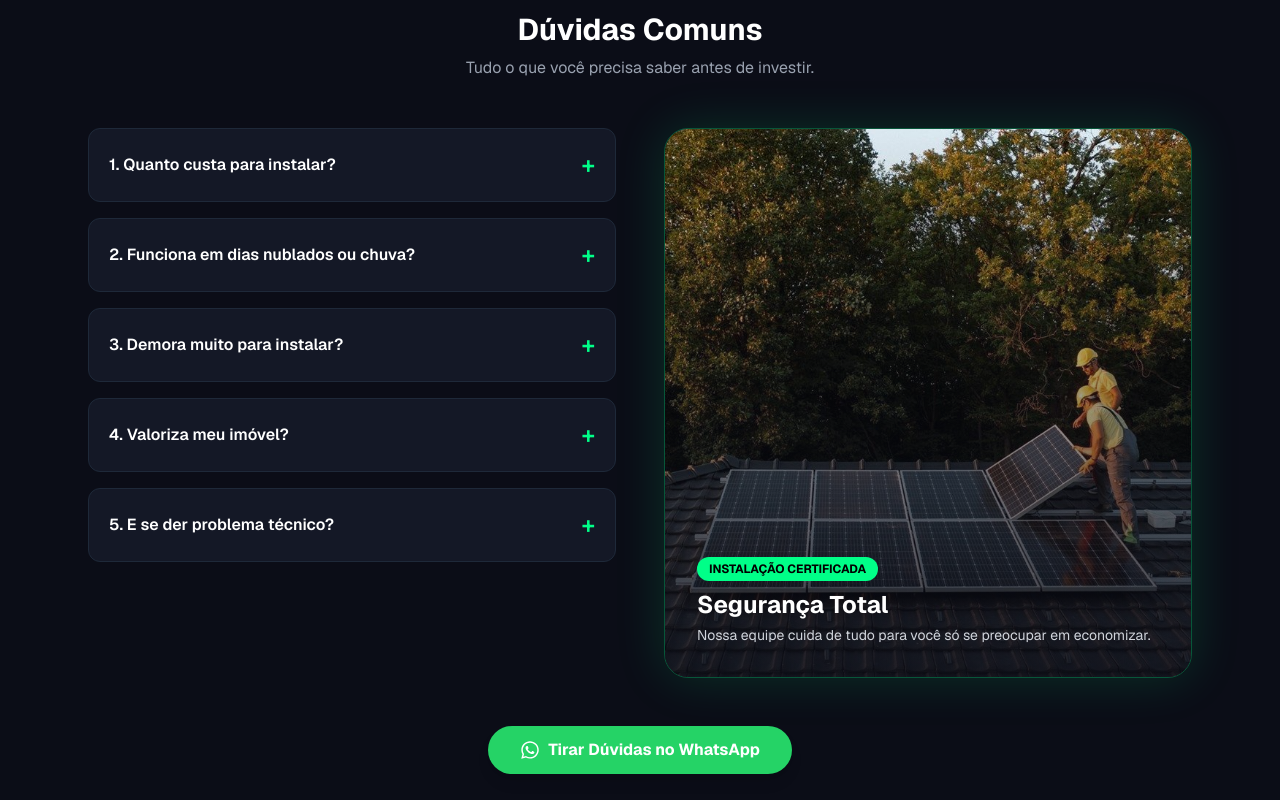
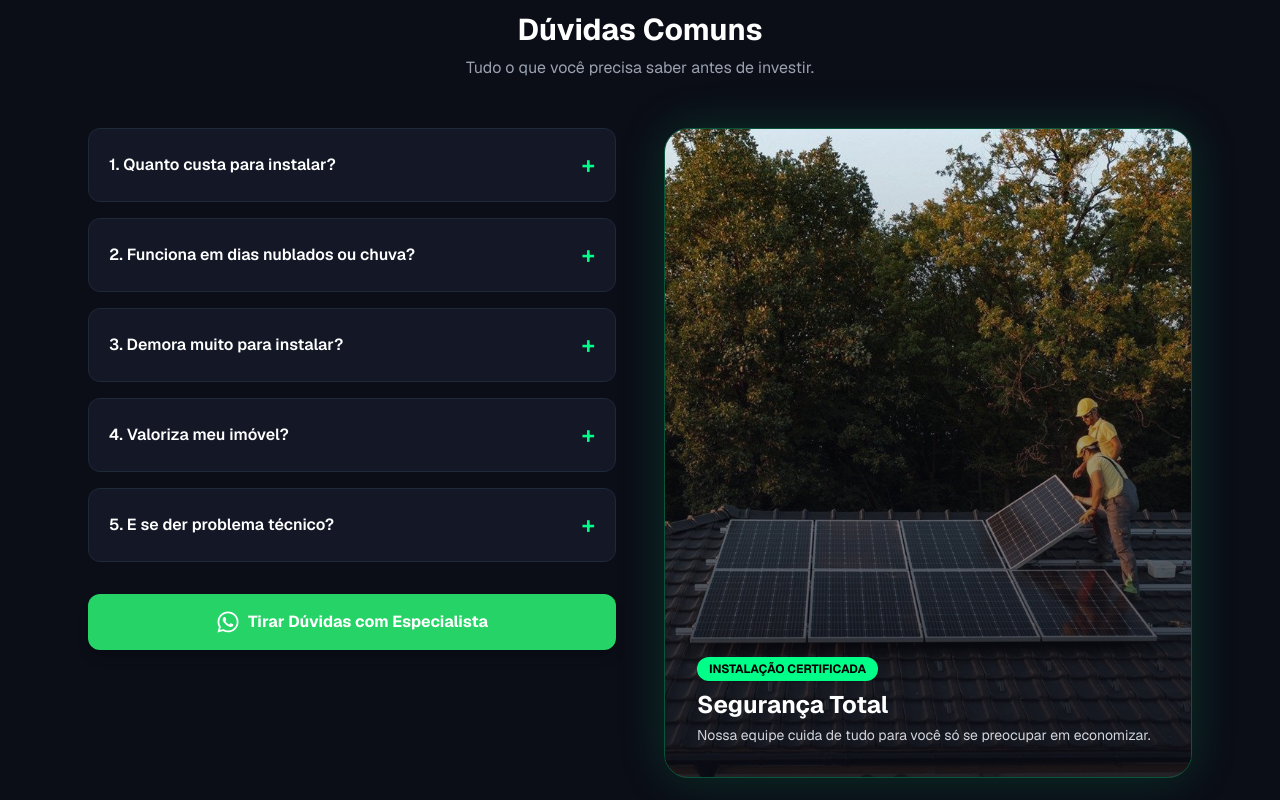
Before and after one commit to guibernini/landing-veloxsolar, a Next.js app: page / in a window 1280 px wide. Shown: the part 2480-3280 px from the top of the page. Built offline with nearby package versions, Linux system fonts and the light colour scheme.

Commit message:
botão arrumado

```diff
--- a/src/app/components/LandingPage.jsx
+++ b/src/app/components/LandingPage.jsx
@@ -42,28 +42,22 @@ export default function LandingPage() {
   const emailLink = "mailto:saopaulo.pompeia@veloxsolarenergia.com.br";
   const webhookUrl = "https://hook.us2.make.com/6xwyjwejrjvweam1akefa9u35sv72j5g";
 
-  // ✅ ID DO GOOGLE ADS (Recuperado do seu e-mail)
+  // ✅ ID DO GOOGLE ADS
   const googleAdsId = "AW-17791443438";
-  // ✅ RÓTULO ESPECÍFICO DE CONVERSÃO (Lead -> Wpp)
+  // ✅ RÓTULO DE CONVERSÃO
   const conversionLabel = "AW-17791443438/q-NqCPPHz9UbEO7Dz6NC";
 
-  // --- FUNÇÃO DE RASTREAMENTO DUPLO (FACEBOOK + GOOGLE) ---
+  // --- FUNÇÃO DE RASTREAMENTO DUPLO ---
   const trackConversion = (eventName, params = {}) => {
     if (typeof window !== "undefined") {
-
-      // 1. Dispara FACEBOOK
       if (window.fbq) {
         window.fbq('track', eventName, params);
         console.log(`📡 FB Pixel: ${eventName}`);
       }
-
-      // 2. Dispara GOOGLE ADS
       if (window.gtag) {
-        // Se for um contato ou lead, usa o rótulo específico do e-mail
         const sendTo = (eventName === 'Contact' || eventName === 'Lead' || eventName === 'InitiateCheckout')
                        ? conversionLabel
                        : googleAdsId;
-
         window.gtag('event', 'conversion', {
             'send_to': sendTo,
             'event_callback': () => console.log(`📡 Google Ads: Enviado para ${sendTo}`)
@@ -72,7 +66,7 @@ export default function LandingPage() {
     }
   };
 
-  // --- REDIRECIONAMENTO (BRIDGE PAGE) ---
+  // --- REDIRECIONAMENTO ---
   const redirectToThankYou = (finalUrl, originName) => {
     trackConversion('Contact', { content_name: originName });
     localStorage.setItem("velox_redirect", finalUrl);
@@ -92,12 +86,9 @@ export default function LandingPage() {
   // --- LÓGICA DO QUIZ ---
   const handleOptionClick = (key, value) => {
     setAnswers({ ...answers, [key]: value });
-
-    // Rastreia progresso
     if (typeof window !== "undefined" && window.fbq) {
         window.fbq('track', 'ViewContent', { content_name: `Quiz Step ${step}: ${value}` });
     }
-
     if (step === 1) {
         setStep(2);
     } else if (step === 2) {
@@ -117,16 +108,12 @@ export default function LandingPage() {
 
   const handleQuizSubmit = async () => {
     if (!answers.nome || !answers.telefone) return alert("Por favor, preencha seus dados para receber o resultado.");
-
     setSendingLead(true);
-
-    // Envia Webhook
     const leadData = {
         data_criacao: new Date().toLocaleString("pt-BR"),
         origem: "Landing Page Quiz (Projeto 1)",
         ...answers
     };
-
     try {
         await fetch(webhookUrl, {
             method: "POST",
@@ -134,14 +121,10 @@ export default function LandingPage() {
             body: JSON.stringify(leadData)
         });
     } catch (e) { console.error(e); }
-
     trackConversion('AddPaymentInfo');
-
     const text = `*Olá! Fiz o Quiz Solar e fui aprovado.* ✅\n\n💰 Faixa de Conta: ${answers.faixaConta}\n🎯 Objetivo: ${answers.objetivo}\n\n👤 *MEUS DADOS:*\nNome: ${answers.nome}\n\nGostaria de ver o estudo completo!`;
     const finalUrl = `${whatsappBase}?text=${encodeURIComponent(text)}`;
-
     redirectToThankYou(finalUrl, 'Quiz Finalizado');
-
     setSendingLead(false);
   };
 
@@ -295,7 +278,7 @@ export default function LandingPage() {
         </div>
       </section>
 
-      {/* ================= FAQ 5 PERGUNTAS + FOTO ================= */}
+      {/* ================= FAQ COM BOTÃO NA ESQUERDA ================= */}
       <section className="py-24 bg-[#0B0D17]">
         <div className="container mx-auto px-6 max-w-6xl">
             <div className="text-center mb-12">
@@ -305,7 +288,8 @@ export default function LandingPage() {
 
             <div className="grid lg:grid-cols-2 gap-12 items-start">
 
-                {/* COLUNA ESQUERDA: AS PERGUNTAS (Agora são 5) */}
+                {/* COLUNA ESQUERDA: PERGUNTAS + BOTÃO */}
+                <div className="flex flex-col gap-8">
                     <div className="space-y-4">
                         {faqs.map((faq, i) => (
                             <div key={i} className="border border-gray-800 rounded-xl bg-[#141826] overflow-hidden">
@@ -315,12 +299,20 @@ export default function LandingPage() {
                         ))}
                     </div>
 
+                    {/* BOTÃO AGORA AQUI DENTRO, ALINHADO À ESQUERDA/LARGURA TOTAL */}
+                    <div>
+                        <button onClick={() => handleWhatsAppClick('Botão FAQ Esquerda')} className="w-full bg-[#25D366] text-white font-bold py-4 rounded-xl hover:bg-[#1ebc57] transition-all shadow-lg hover:shadow-green-900/40 flex justify-center items-center gap-2">
+                            <FaWhatsapp size={24} /> Tirar Dúvidas com Especialista
+                        </button>
+                    </div>
+                </div>
+
                 {/* COLUNA DIREITA: FOTO ESTILO CARD */}
                 <motion.div
                     initial={{ opacity: 0, x: 50 }}
                     whileInView={{ opacity: 1, x: 0 }}
                     viewport={{ once: true }}
-                    className="relative h-[550px] w-full hidden lg:block rounded-3xl overflow-hidden border border-[#00FF88]/30 shadow-[0_0_50px_rgba(0,255,136,0.15)]"
+                    className="relative h-[650px] w-full hidden lg:block rounded-3xl overflow-hidden border border-[#00FF88]/30 shadow-[0_0_50px_rgba(0,255,136,0.15)]"
                 >
                     <Image
                         src="/faq-solar.jpeg"
@@ -335,12 +327,6 @@ export default function LandingPage() {
                         <p className="text-gray-300 text-sm mt-1">Nossa equipe cuida de tudo para você só se preocupar em economizar.</p>
                     </div>
                 </motion.div>
-            </div>
-
-            <div className="text-center mt-12">
-                <button onClick={() => handleWhatsAppClick('Botão Final FAQ')} className="inline-flex items-center gap-2 bg-[#25D366] text-white font-bold py-3 px-8 rounded-full hover:bg-[#1ebc57] transition-all shadow-lg hover:shadow-green-900/40">
-                    <FaWhatsapp size={20} /> Tirar Dúvidas no WhatsApp
-                </button>
             </div>
         </div>
       </section>
```
Lines whose indentation alone changed are shown as unchanged.
